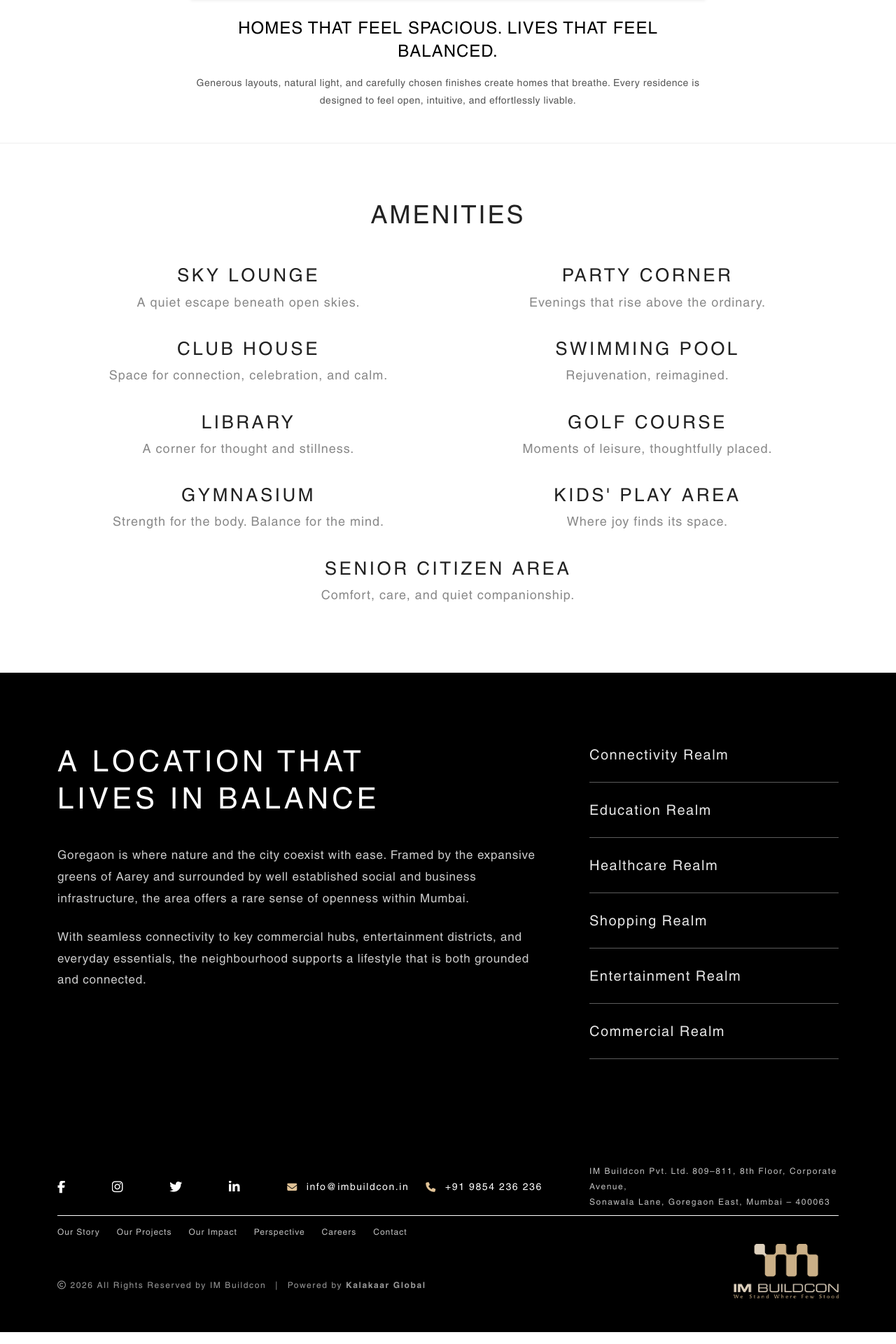
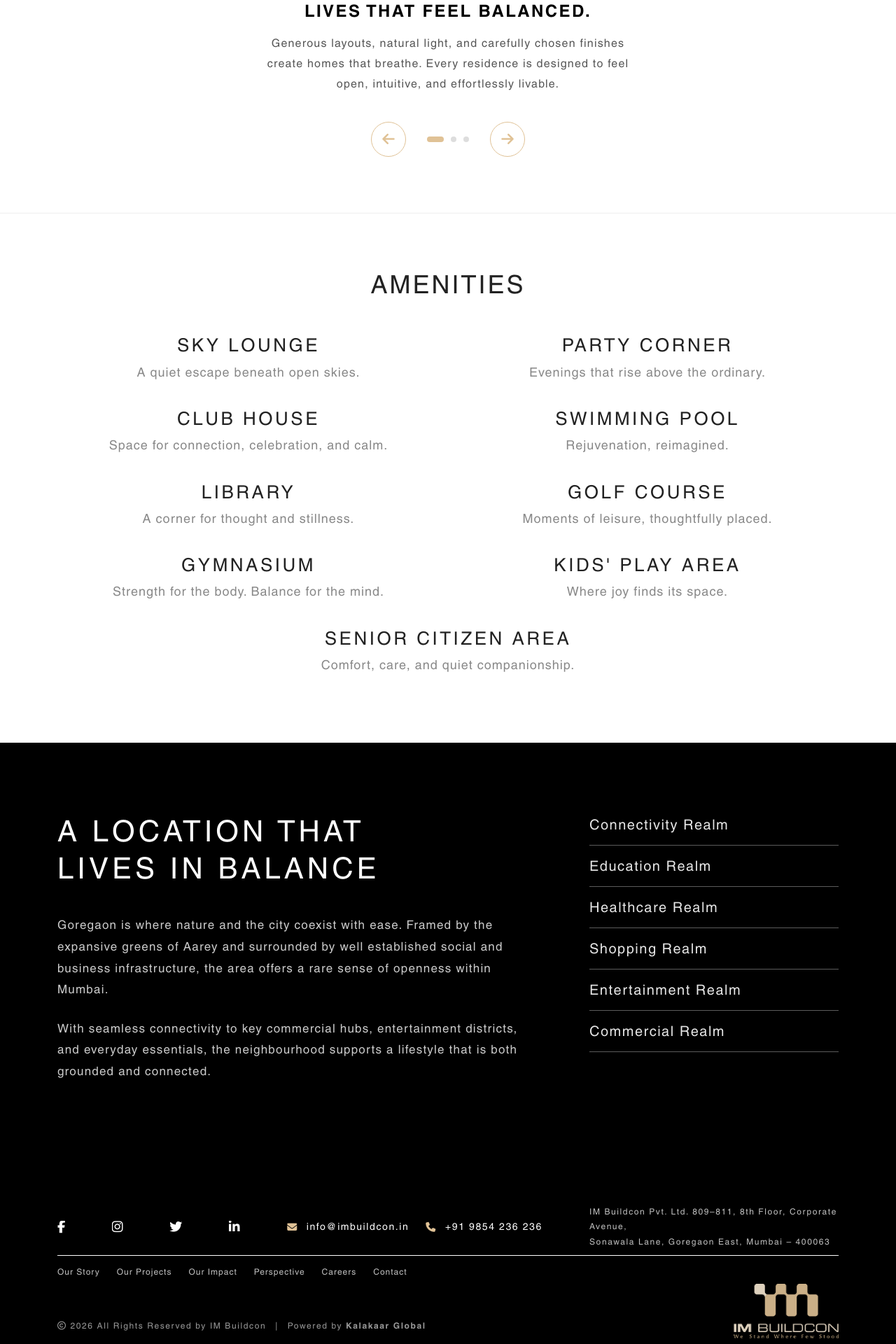
Before and after one commit to devrajesh01/buildcon, a PHP site: page /applaud-38.html in a window 1280 px wide. Shown: the part 2099-4019 px from the top of the page at 70% size. Run offline with PHP 8.4, Linux system fonts and the light colour scheme.

Commit message:
have fixed the client feedback

```diff
--- a/applaud-38.html
+++ b/applaud-38.html
@@ -44,8 +44,8 @@
                     <li><a href="ourImpact.html" class="active">Our Impact</a></li>
                     <li><a href="perspective.html">OUR PERSPECTIVE</a></li>
                     <li class="has-submenu">
-                        <a href="javascript:void(0)" style="cursor: default;">More <i class="fa-solid fa-chevron-down ms-1"
-                                style="font-size: 10px;"></i></a>
+                        <a href="javascript:void(0)" style="cursor: default;">More <i
+                                class="fa-solid fa-chevron-down ms-1" style="font-size: 10px;"></i></a>
                         <div class="submenu">
                             <ul class="submenu-list">
                                 <li><a href="careers.html">Careers</a></li>
@@ -95,7 +95,8 @@
                                 <input type="email" name="email" placeholder="EMAIL ID" class="enquiry-input" required>
                             </div>
                             <div class="form-group">
-                                <input type="tel" name="phone" placeholder="CONTACT NUMBER" class="enquiry-input" required>
+                                <input type="tel" name="phone" placeholder="CONTACT NUMBER" class="enquiry-input"
+                                    required>
                             </div>
                         </div>
                         <!-- Right Column -->
@@ -187,7 +188,7 @@
     <main class="our-projects-main">
         <!-- Banner Section -->
         <section class="projects-banner">
-            <img src="assets/images/projects/banner-imane-new.png" alt="Our Projects Banner" class="banner-bg-img">
+            <img src="assets/images/projects/banner-imane-new-cut.png" alt="Our Projects Banner" class="banner-bg-img">
             <div class="banner-overlay-text">
                 <span class="line-normal">WHERE LAVISHNESS AND</span>
                 <span class="line-bold">INNOVATION CONVERGE.</span>
@@ -231,80 +232,17 @@
                 </div>
             </div>
         </section>
-        <!-- Spacious Section Slider -->
-        <section class="spacious-section py-lg-5 py-4">
-            <div class="container">
-                <!-- Slider Wrapper -->
-                <div class="spacious-slider-wrapper">
-                    <!-- Slide 1 -->
-                    <div class="spacious-slide active">
-                        <div class="row justify-content-center">
-                            <div class="col-8">
-                                <div class="spacious-center-wrap text-center">
-                                    <img src="assets/images/projects/spacias-center-image.png" alt="Luxury Interior"
-                                        class="spacious-main-img img-fluid shadow-sm mb-4">
-
-                                    <div class="spacious-content ">
-                                        <h3 class="spacious-title mb-3">HOMES THAT FEEL SPACIOUS. LIVES THAT FEEL BALANCED.
-                                        </h3>
-                                        <p class="spacious-text">
-                                            Generous layouts, natural light, and carefully chosen finishes create homes
-                                            that breathe. Every residence is designed to feel open, intuitive,
-                                            and effortlessly livable.
-                                        </p>
-                                    </div>
-                                </div>
-                            </div>
-                        </div>
-                    </div>
-
-                    <!-- Slide 2 -->
-                    <div class="spacious-slide">
-                        <div class="row justify-content-center">
-                            <div class="col-8">
-                                <div class="spacious-center-wrap text-center">
-                                    <img src="assets/images/projects/spacis-left-image.png" alt="Luxury Design"
-                                        class="spacious-main-img img-fluid shadow-sm mb-4">
-
-                                    <div class="spacious-content ">
-                                        <h3 class="spacious-title mb-3">LUXURY, APPLAUDED IN SILENCE</h3>
-                                        <p class="spacious-text">
-                                            Applaud is not about excess. It is about intention. Homes designed and built with
-                                            discernment. Features that define a lifestyle lived between the personal, calm, and conscious.
-                                        </p>
-                                    </div>
-                                </div>
-                            </div>
-                        </div>
-                    </div>
-
-                    <!-- Slide 3 -->
-                    <div class="spacious-slide">
-                        <div class="row justify-content-center">
-                            <div class="col-8">
-                                <div class="spacious-center-wrap text-center">
-                                    <img src="assets/images/projects/spacius-right-image.png" alt="City Serenity"
-                                        class="spacious-main-img img-fluid shadow-sm mb-4">
-
-                                    <div class="spacious-content ">
-                                        <h3 class="spacious-title mb-3">WHERE CALM LIVING MEETS THE CITY</h3>
-                                        <p class="spacious-text">
-                                            From open interiors to thoughtfully planned common spaces. Features that balance
-                                            the desire of your city living with the calm you need from a residential sanctuary.
-                                        </p>
-                                    </div>
-                                </div>
-                            </div>
-                        </div>
-                    </div>
-
-                    <button class="spacious-nav-btn spacious-prev slider-arrow-left" aria-label="Previous slide">
-                        <i class="fa-solid fa-chevron-left"></i>
-                    </button>
-                    <button class="spacious-nav-btn spacious-next slider-arrow-right" aria-label="Next slide">
-                        <i class="fa-solid fa-chevron-right"></i>
-                    </button>
-                </div>
+        <!-- Luxury Slider Section -->
+        <section class="luxury-slider-section">
+            <div class="luxury-track-wrapper" id="luxuryTrack"></div>
+            <div class="luxury-nav">
+                <button class="luxury-arrow" id="luxuryPrev" aria-label="Previous">
+                    <i class="fa-solid fa-arrow-left"></i>
+                </button>
+                <div class="luxury-dots" id="luxuryDots"></div>
+                <button class="luxury-arrow" id="luxuryNext" aria-label="Next">
+                    <i class="fa-solid fa-arrow-right"></i>
+                </button>
             </div>
         </section>
 
@@ -469,8 +407,8 @@
                 </div>
                 <div class="col-lg-3 col-md-12 mt-4 mt-lg-0 d-flex justify-content-lg-end justify-content-center">
                     <div class="ftr-logo m-0">
-                        <a href="index.html"><img src="assets/images/projects/IM-buildcon-logo-gold.png" alt="brand-logo"
-                                class="img-fluid" style="max-width: 150px; opacity: 0.9;"></a>
+                        <a href="index.html"><img src="assets/images/projects/IM-buildcon-logo-gold.png"
+                                alt="brand-logo" class="img-fluid" style="max-width: 150px; opacity: 0.9;"></a>
                     </div>
                 </div>
             </div>
@@ -479,6 +417,77 @@
     <script src="https://cdnjs.cloudflare.com/ajax/libs/jquery/3.7.1/jquery.min.js"></script>
     <script src="https://cdn.jsdelivr.net/npm/bootstrap@5.3.3/dist/js/bootstrap.bundle.min.js"></script>
     <script src="https://cdn.jsdelivr.net/npm/swiper@11/swiper-bundle.min.js"></script>
+    <!-- Luxury Slider Script -->
+    <script>
+        const luxurySlides = [
+            {
+                img: "assets/images/projects/spacias-center-image.png",
+                title: "HOMES THAT FEEL SPACIOUS.\nLIVES THAT FEEL BALANCED.",
+                desc: "Generous layouts, natural light, and carefully chosen finishes create homes that breathe. Every residence is designed to feel open, intuitive, and effortlessly livable."
+            },
+            {
+                img: "assets/images/projects/spacis-left-image.png",
+                title: "LUXURY, APPLAUDED\nIN SILENCE",
+                desc: "Applaud is not about excess. It is about intention. Homes designed and built with discernment. Features that define a lifestyle lived between the personal, calm, and conscious."
+            },
+            {
+                img: "assets/images/projects/spacius-right-image.png",
+                title: "WHERE CALM LIVING\nMEETS THE CITY",
+                desc: "From open interiors to thoughtfully planned common spaces. Features that balance the desire of your city living with the calm you need from a residential sanctuary."
+            }
+        ];
+
+        let luxuryCurrent = 0;
+        const luxuryTrack = document.getElementById('luxuryTrack');
+        const luxuryDotsEl = document.getElementById('luxuryDots');
+
+        function renderLuxurySlider() {
+            const n = luxurySlides.length;
+            const p = (luxuryCurrent - 1 + n) % n;
+            const nx = (luxuryCurrent + 1) % n;
+            luxuryTrack.innerHTML = '';
+
+            // Layout: Prev (side), Current (active), Next (side)
+            [[p, 'side'], [luxuryCurrent, 'active'], [nx, 'side']].forEach(([idx, cls]) => {
+                const s = luxurySlides[idx];
+                const div = document.createElement('div');
+                div.className = 'luxury-slide ' + cls;
+                div.innerHTML = `
+                    <div class="luxury-img-box">
+                        <img src="${s.img}" alt="${s.title.replace('\n', ' ')}">
+                    </div>
+                    <div class="luxury-slide-content">
+                        <h2>${s.title.replace('\n', '<br>')}</h2>
+                        <p>${s.desc}</p>
+                    </div>`;
+                luxuryTrack.appendChild(div);
+            });
+
+            // Update dots
+            luxuryDotsEl.querySelectorAll('.luxury-dot').forEach((d, i) =>
+                d.classList.toggle('active', i === luxuryCurrent)
+            );
+        }
+
+        // Initialize dots
+        luxurySlides.forEach((_, i) => {
+            const dot = document.createElement('div');
+            dot.className = 'luxury-dot' + (i === 0 ? ' active' : '');
+            dot.onclick = () => { luxuryCurrent = i; renderLuxurySlider(); };
+            luxuryDotsEl.appendChild(dot);
+        });
+
+        document.getElementById('luxuryPrev').onclick = () => {
+            luxuryCurrent = (luxuryCurrent - 1 + luxurySlides.length) % luxurySlides.length;
+            renderLuxurySlider();
+        };
+        document.getElementById('luxuryNext').onclick = () => {
+            luxuryCurrent = (luxuryCurrent + 1) % luxurySlides.length;
+            renderLuxurySlider();
+        };
+
+        renderLuxurySlider();
+    </script>
     <script src="assets/js/main.js"></script>
 </body>
 
--- a/assets/css/global.css
+++ b/assets/css/global.css
@@ -138,6 +138,7 @@ p {
     font-size: var(--fs-body);
     margin-bottom: var(--space-unit);
     line-height: 1.8;
+    letter-spacing: 1.2px;
 }
 
 /* Section Title (Reusable) */
--- a/assets/css/home.css
+++ b/assets/css/home.css
@@ -1,7 +1,7 @@
 .hero-section {
     position: relative;
-    height: 95vh;
-    min-height: 95vh;
+    height: 98vh;
+    min-height: 98vh;
     width: 100%;
     overflow: hidden;
     isolation: isolate;
@@ -29,7 +29,7 @@
 }
 
 /* Updated overlay for video contrast */
-.hero-swiper .swiper-slide::after {
+/* .hero-swiper .swiper-slide::after {
     content: '';
     position: absolute;
     top: 0;
@@ -94,7 +94,7 @@
     bottom: 18%;
     width: min(36vw, 670px);
     text-align: left;
-}
+} */
 
 /* Active slide animations - Important for visibility */
 .swiper-slide-active .hero-title,
--- a/assets/css/our-projects.css
+++ b/assets/css/our-projects.css
@@ -6,8 +6,7 @@
 .projects-banner {
     position: relative;
     width: 100%;
-    height: 95vh;
-    min-height: 95vh;
+    height: 100vh;
     overflow: hidden;
 }
 
@@ -133,11 +132,12 @@
     font-family: var(--ff-heading);
     font-size: 14px;
     font-weight: 600;
-    color: var(--clr-gold);
+    /* color: var(--clr-gold); */
     text-decoration: none;
     text-transform: uppercase;
     letter-spacing: 2px;
     transition: var(--transition-base);
+    color: #95c12b;
 }
 
 .project-card .know-more-link:hover {
@@ -186,201 +186,181 @@
 }
 
 /* ===============================
-   SPACIOUS SECTION
+   LUXURY SLIDER SECTION
 ================================= */
-.spacious-section {
-    background: #fff;
-    color: #000;
-    padding: 60px 0;
+.luxury-slider-section {
+    padding: 0 0 80px 0;
+    background-color: var(--clr-white);
+    overflow: hidden;
 }
 
-.spacious-main-img {
-    width: 100%;
-    height: 400px;
-    object-fit: cover;
-    border-radius: 2px;
-    transition: all 0.3s ease;
+.luxury-track-wrapper {
+    display: flex;
+    align-items: flex-start;
+    justify-content: center;
+    gap: 20px;
+    padding: 0 20px;
+    max-width: 1400px;
+    margin: 0 auto;
 }
 
-.spacious-main-img:hover {
-    transform: translateY(-3px);
+.luxury-slide {
+    flex-shrink: 0;
+    transition: all 0.6s cubic-bezier(0.4, 0, 0.2, 1);
 }
 
-.spacious-center-wrap {
+.luxury-slide.side {
+    flex: 0 0 24%;
+}
+
+.luxury-slide.active {
+    flex: 0 0 44%;
+}
+
+.luxury-img-box {
+    width: 100%;
+    height: 450px;
+    border-radius: var(--radius);
+    overflow: hidden;
+    display: flex;
+    align-items: center;
+    justify-content: center;
+    transition: opacity 0.6s ease;
+    background-color: #f5f5f5;
+}
+
+.luxury-img-box img {
+    width: 100%;
+    height: 100%;
+    object-fit: cover;
+}
+
+/* .luxury-slide.side .luxury-img-box {
+    opacity: 0.5;
+} */
+
+.luxury-slide.active .luxury-img-box {
+    opacity: 1;
+}
+
+.luxury-slide-content {
+    margin-top: 25px;
+    transition: opacity 0.4s ease;
+}
+
+.luxury-slide.side .luxury-slide-content {
+    display: none;
+    opacity: 0;
+}
+
+.luxury-slide.active .luxury-slide-content {
+    display: block;
+    opacity: 1;
     text-align: center;
 }
 
-.spacious-title {
+.luxury-slide-content h2 {
     font-family: var(--ff-heading);
-    font-size: clamp(18px, 2vw, 24px);
-    font-weight: 500;
+    font-size: clamp(18px, 2.5vw, 24px);
+    font-weight: 700;
+    letter-spacing: 0.1em;
+    text-transform: uppercase;
+    color: var(--clr-dark);
+    margin-bottom: 15px;
     line-height: 1.4;
-    margin-bottom: 15px;
-    letter-spacing: 1px;
-    text-transform: uppercase;
-    color: #000;
 }
 
-.spacious-text {
+.luxury-slide-content p {
     font-family: var(--ff-body);
-    font-size: 14px;
+    font-size: 16px;
+    color: #555;
     line-height: 1.8;
-    color: #555;
-    margin-bottom: 0;
+    max-width: 800px;
+    margin: 0 auto;
 }
 
-/* Slider Styles */
-.spacious-slider-wrapper {
-    position: relative;
-    overflow: hidden;
-    min-height: 560px;
+.luxury-nav {
+    display: flex;
+    align-items: center;
+    justify-content: center;
+    gap: 30px;
+    margin-top: 40px;
 }
 
-.spacious-slide {
-    display: none;
-    opacity: 0;
-    visibility: hidden;
-    position: relative;
-    width: 100%;
-    transition: opacity 0.4s ease-in-out;
-    pointer-events: none;
-}
-
-.spacious-slide.active {
-    display: block;
-    opacity: 1;
-    visibility: visible;
-    position: relative;
-    pointer-events: auto;
-}
-
-.spacious-slide .spacious-main-img {
-    border-radius: 2px;
-    width: 100%;
-    height: auto;
-    max-height: 500px;
-    object-fit: cover;
-}
-
-.spacious-slide .spacious-center-wrap {
-    width: 100%;
-}
-
-.spacious-slide .spacious-content {
-    max-width: 100%;
-}
-
-
-@keyframes fadeIn {
-    from {
-        opacity: 0;
-    }
-    to {
-        opacity: 1;
-    }
-}
-
-.spacious-slider-wrapper {
-    position: relative;
-}
-
-.spacious-slider-wrapper .spacious-nav-btn {
-    position: absolute;
-    top: 50%;
-    transform: translateY(-50%);
-    background: rgba(255, 255, 255, 0.92);
-    border: 2px solid #d4a574;
-    color: #d4a574;
-    width: 48px;
-    height: 48px;
+.luxury-arrow {
+    width: 50px;
+    height: 50px;
     border-radius: 50%;
+    border: 1px solid var(--clr-gold);
+    background: transparent;
     cursor: pointer;
     display: flex;
     align-items: center;
     justify-content: center;
-    transition: all 0.25s ease;
-    font-size: 18px;
-    z-index: 15;
+    color: var(--clr-gold);
+    font-size: 20px;
+    transition: all 0.3s ease;
 }
 
-.spacious-slider-wrapper .spacious-nav-btn:hover {
-    background-color: #d4a574;
-    color: #fff;
-    transform: translateY(-50%) scale(1.05);
+.luxury-arrow:hover {
+    background: var(--clr-gold);
+    color: var(--clr-white);
 }
 
-.spacious-slider-wrapper .spacious-nav-btn:active {
-    transform: translateY(-50%) scale(0.95);
+.luxury-dots {
+    display: flex;
+    gap: 10px;
+    align-items: center;
 }
 
-.slider-arrow-left {
-    left: 0.75rem;
+.luxury-dot {
+    width: 8px;
+    height: 8px;
+    border-radius: 50%;
+    background: #ddd;
+    transition: all 0.3s;
+    cursor: pointer;
 }
 
-.slider-arrow-right {
-    right: 0.75rem;
+.luxury-dot.active {
+    background: var(--clr-gold);
+    width: 24px;
+    border-radius: 4px;
 }
 
 @media (max-width: 991px) {
-    .spacious-slider-wrapper {
-        min-height: 450px;
-    }
-
-    .spacious-main-img {
-        height: 300px;
-    }
-
-    .spacious-title {
-        font-size: clamp(16px, 1.8vw, 20px);
-    }
-
-    .spacious-slider-wrapper .spacious-nav-btn {
-        width: 40px;
-        height: 40px;
-        font-size: 16px;
-    }
-
-    .slider-arrow-left {
-        left: 0.5rem;
-    }
-
-    .slider-arrow-right {
-        right: 0.5rem;
+    .luxury-img-box {
+        height: 350px;
     }
 }
 
 @media (max-width: 767px) {
-    .spacious-slider-wrapper {
-        min-height: 400px;
+    .luxury-track-wrapper {
+        gap: 10px;
+        padding: 0 10px;
     }
 
-    .spacious-main-img {
+    .luxury-slide.side {
+        flex: 0 0 15%;
+    }
+
+    .luxury-slide.active {
+        flex: 0 0 70%;
+    }
+
+    .luxury-img-box {
         height: 250px;
     }
 
-    .spacious-title {
-        font-size: 16px;
-        margin-bottom: 12px;
+    .luxury-slide-content h2 {
+        font-size: 18px;
     }
 
-    .spacious-text {
-        font-size: 13px;
-    }
-
-    .spacious-slider-wrapper .spacious-nav-btn {
-        width: 36px;
-        height: 36px;
+    .luxury-slide-content p {
         font-size: 14px;
     }
+}
 
-    .slider-arrow-left {
-        left: 0.3rem;
-    }
-
-    .slider-arrow-right {
-        right: 0.3rem;
-    }
-}
 
 /* ===============================
    AMENITIES SECTION
@@ -470,7 +450,6 @@
     font-weight: 300;
     color: rgba(255, 255, 255, 0.8);
     line-height: 1.8;
-    letter-spacing: 0.8px;
     margin-bottom: 25px;
 }
 
@@ -483,7 +462,7 @@
     font-family: var(--ff-body);
     font-size: 20px;
     color: #fff;
-    padding: 22px 0;
+    padding: 12px 0;
     border-bottom: 1px solid rgba(255, 255, 255, 0.4);
     letter-spacing: 1.5px;
     transition: all 0.3s ease;
```
Also changed, not shown: assets/css/story.css (+10 -5 lines), index.html (+16 -44 lines), story.html (+70 -46 lines), used.html (+77 -0 lines), assets/images/story/mission.jpg (added), 7 other files.
